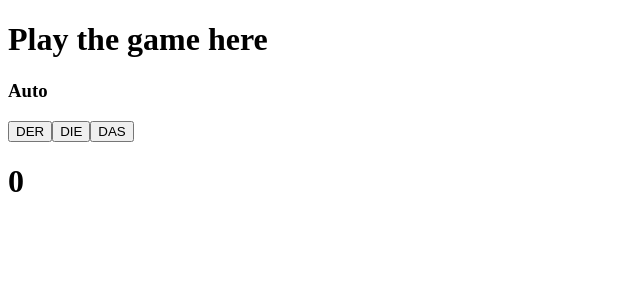
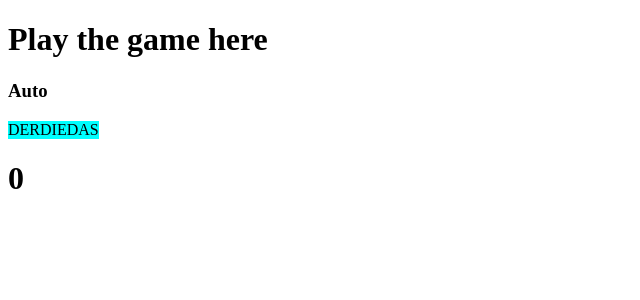
Before and after one commit to eduardpeters/artikel-svelte, a SvelteKit app: page /play in a window 1280 px wide. Shown: the top 300 px of the page, without its empty margins (0-640 px from the left). Built offline with nearby package versions, Linux system fonts and the light colour scheme.

Commit message:
Add ArticleButton component

```diff
--- /dev/null
+++ b/src/lib/components/ArticleButton.svelte
@@ -0,0 +1,14 @@
+<script lang="ts">
+	export let onClickHandler: any;
+	export let choice: string;
+</script>
+
+<button on:click={onClickHandler}>{choice}</button>
+
+<style>
+	button {
+		all: unset;
+		background-color: aqua;
+		cursor: pointer;
+	}
+</style>
--- a/src/routes/play/+page.svelte
+++ b/src/routes/play/+page.svelte
@@ -1,4 +1,5 @@
 <script lang="ts">
+	import ArticleButton from '$lib/components/ArticleButton.svelte';
 	import { words } from './words.js';
 	let index = 0;
 	let score = 0;
@@ -30,11 +31,11 @@
 	{#if index < words.length}
 		<h3>{words[index].text}</h3>
 		{#each words[index].choices as choice}
-			<button on:click={() => submitChoice(choice)}>{choice}</button>
+			<ArticleButton onClickHandler={() => submitChoice(choice)} {choice} />
 		{/each}
 		<h1>{score}</h1>
 	{:else}
 		<h2>Finished! Your score: {score}</h2>
-		<button on:click={() => resetGame()}>Play again!</button>
+		<button on:click={resetGame}>Play again!</button>
 	{/if}
 </main>
```
